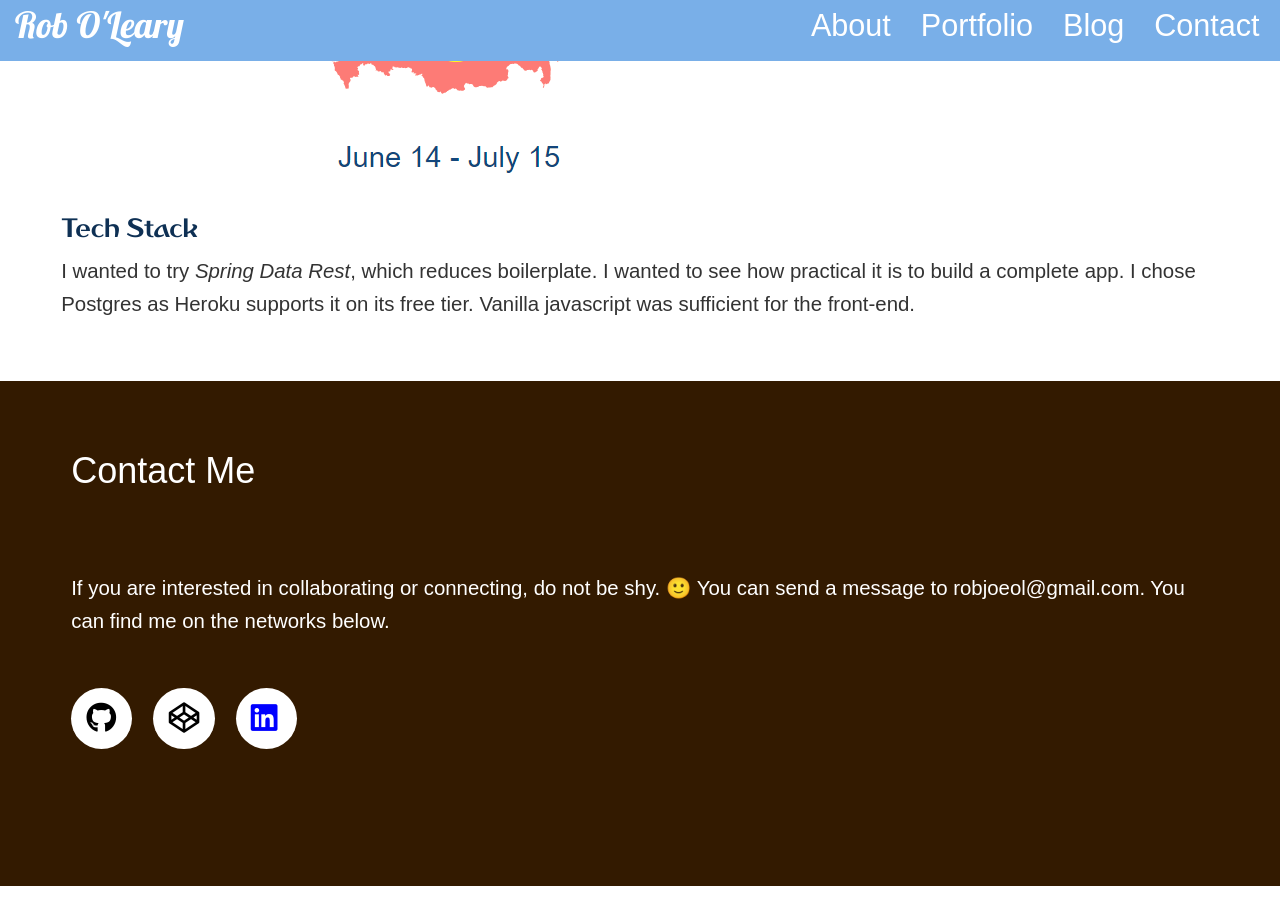
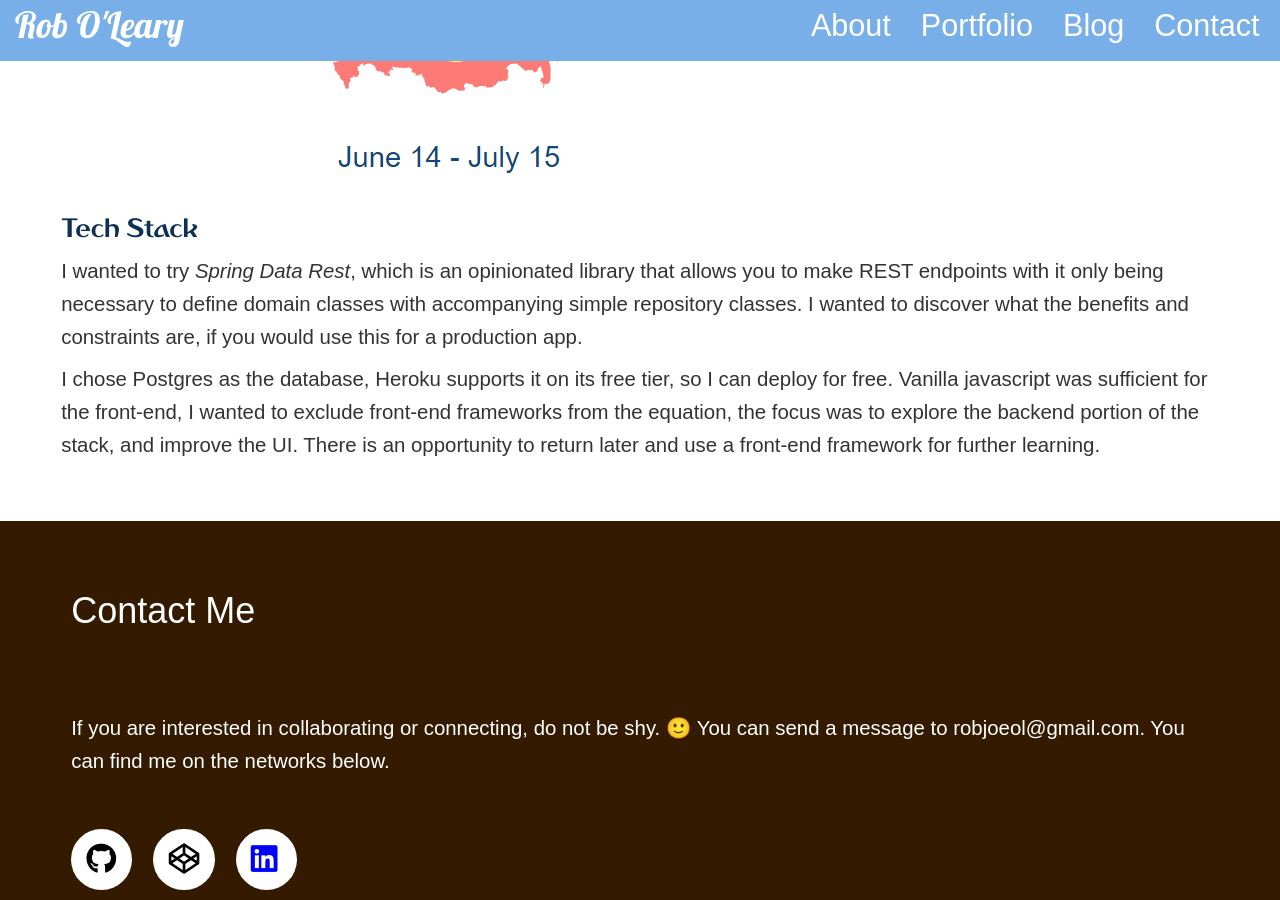
Before and after one commit to robole/robole.github.io, a Jekyll site: the page built from _pages/worldcup.html, in a window 1280 px wide and 900 px high, scrolled down 1079 px. Built offline with Jekyll 4.4.1, drawn with Linux system fonts in a browser that asks for light colours; nearby versions of some CDN libraries.

```diff
--- a/_includes/footer.html
+++ b/_includes/footer.html
@@ -15,7 +15,7 @@
               title="Follow Rob on Github">
               <i class="fab fa-github "></i></a>
            </li>
-           <li class="social">
+           <li>
           <a href="{{ site.codepen }}" alt="Codepen of Rob OLeary"
           title="Follow Rob on Codepen">
             <i class="fab fa-codepen"></i>
--- a/_includes/portfolio.html
+++ b/_includes/portfolio.html
@@ -84,7 +84,7 @@
       <article class="portfolio-item graphic-design">
           <a href="/portfolio/alt-posters">
           <figure>
-            <img style="background-image:url(/assets/img/portfolio/alt-posters/the-darkest-hour-cover.svg);" src="/assets/img/tree-400x400.png" class="portfolio-img" alt="alternative posters">
+            <img style="background-image:url(/assets/img/portfolio/alt-posters/darkest-hour-cover.svg);" src="/assets/img/tree-400x400.png" class="portfolio-img" alt="alternative posters">
             <div class="portfolio-item-arrow">
               <span class="fas fa-arrow-circle-right"></span>
             </div>
--- a/_pages/alt-movie-posters.html
+++ b/_pages/alt-movie-posters.html
@@ -6,7 +6,7 @@
 <div class="top-container content">
 <h1>Alternative Posters</h1>
 <p>Alternative posters became popular as an
-  antithesis to the typical commercial style promoting movies.
+  antithesis to commercial movie posters.
   Alternative posters tend to be more artistic interpetations, artists explore
   a wider range of styles and forms without constraints. They tend to be a more
   intimate showcase of the art that they represent. It's become a bona fide
@@ -23,8 +23,8 @@
 alt="The Matrix movie poster"
 class="movie-poster"/>
 <br/><br/>
-<img src="/assets/img/portfolio/alt-posters/the-darkest-hour.svg"
-alt="The Darkest Hour movie poster"
+<img src="/assets/img/portfolio/alt-posters/darkest-hour.svg"
+alt="Darkest Hour movie poster"
 class="movie-poster"/>
 <br/><br/>
 <img src="/assets/img/portfolio/alt-posters/a clockwork orange.svg"
--- a/_pages/worldcup.html
+++ b/_pages/worldcup.html
@@ -29,7 +29,14 @@
 ></i>, it will take 2 minutes for the website to appear for you!</p>
 <img id="worldcup-home" src="/assets/img/portfolio/worldcup/homepage.png" alt="homepage"/>
 <h2 class="world-cup">Tech Stack</h2>
-<p>I wanted to try <em>Spring Data Rest</em>, which reduces boilerplate. I wanted to see how
-practical it is to build a complete app. I chose Postgres as Heroku supports it
-on its free tier. Vanilla javascript was sufficient for the front-end.</p>
+<p>I wanted to try <em>Spring Data Rest</em>, which is an opinionated library
+  that allows you to make REST endpoints with it only being necessary to define
+  domain classes with accompanying simple repository classes. I wanted to
+  discover what the benefits and constraints are, if you would use this for a production app.</p>
+<p>I chose Postgres as the database, Heroku supports it
+on its free tier, so I can deploy for free. Vanilla javascript was sufficient
+for the front-end, I wanted to exclude front-end frameworks from the equation,
+the focus was to explore the backend portion of the stack, and improve the UI.
+There is an opportunity to return later and use a front-end framework for
+further learning.</p>
 </div>
```
Also changed, not shown: _pages/route-table.html (+5 -5 lines), assets/img/portfolio/alt-posters/darkest-hour-cover.svg (renamed from assets/img/portfolio/alt-posters/the-darkest-hour-cover.svg), assets/img/portfolio/alt-posters/darkest-hour.svg, assets/img/portfolio/alt-posters/inception.png.
